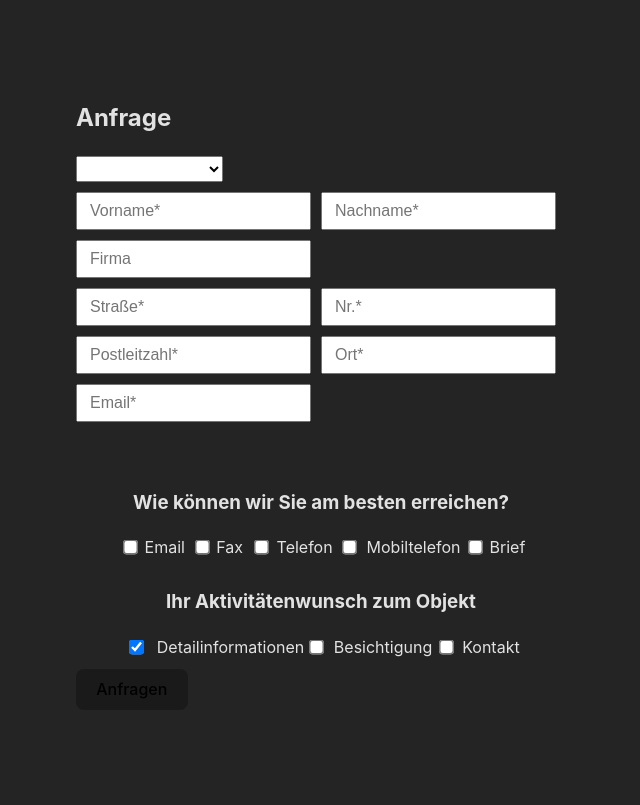
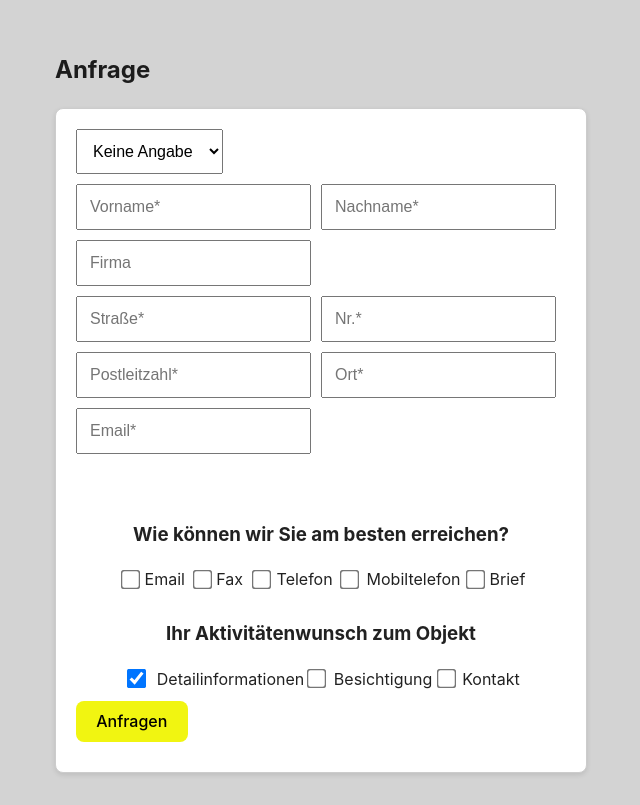
Before and after one commit to buchristo/immoDemo, a React (Vite) app in the folder immodemoFRONT/Immo-Demo/: page / in a window 1280 px wide. Shown: the whole page, without its empty margins (319-959 px from the left). Built offline with nearby package versions, Linux system fonts and the light colour scheme.

Commit message:
add border for form in css and fix bug in title field

```diff
--- a/immodemoFRONT/Immo-Demo/src/App.css
+++ b/immodemoFRONT/Immo-Demo/src/App.css
@@ -14,6 +14,18 @@
   margin: 0;
   padding: 1;
   transition: all 0.3s ease;
+}
+
+.formContainer {
+  display: flex;
+  flex-direction: column;
+  max-width: 600px;
+  margin: auto;
+  padding: 20px;
+  background-color: white;
+  border: 1px solid #ccc;
+  box-shadow: 0 2px 5px rgba(0,0,0,0.1);
+  border-radius: 8px;
 }
 
 .Header {
--- a/immodemoFRONT/Immo-Demo/src/index.css
+++ b/immodemoFRONT/Immo-Demo/src/index.css
@@ -3,9 +3,8 @@
   line-height: 1.5;
   font-weight: 400;
 
-  color-scheme: light dark;
-  color: rgba(255, 255, 255, 0.87);
-  background-color: #242424;
+  color: rgba(0, 0, 0, 0.87);
+  background-color: lightgrey;
 
   font-synthesis: none;
   text-rendering: optimizeLegibility;
@@ -13,16 +12,8 @@
   -moz-osx-font-smoothing: grayscale;
 }
 
-a {
-  font-weight: 500;
-  color: #646cff;
-  text-decoration: inherit;
-}
-a:hover {
-  color: #535bf2;
-}
-
 body {
+  background-color: lightgrey;
   margin: 0;
   display: flex;
   place-items: center;
@@ -37,12 +28,12 @@ button {
   font-size: 1em;
   font-weight: 500;
   font-family: inherit;
-  background-color: #1a1a1a;
+  background-color: #f1f511;
   cursor: pointer;
   transition: border-color 0.25s;
 }
 button:hover {
-  border-color: #646cff;
+  border-color: black;
 }
 button:focus,
 button:focus-visible {
@@ -51,6 +42,7 @@ button:focus-visible {
 
 input, select, textarea {
   padding: 12px;
-  height: 10px;
+  height: auto;
   font-size: 16px;
+  box-sizing: border-box;
 }
```
